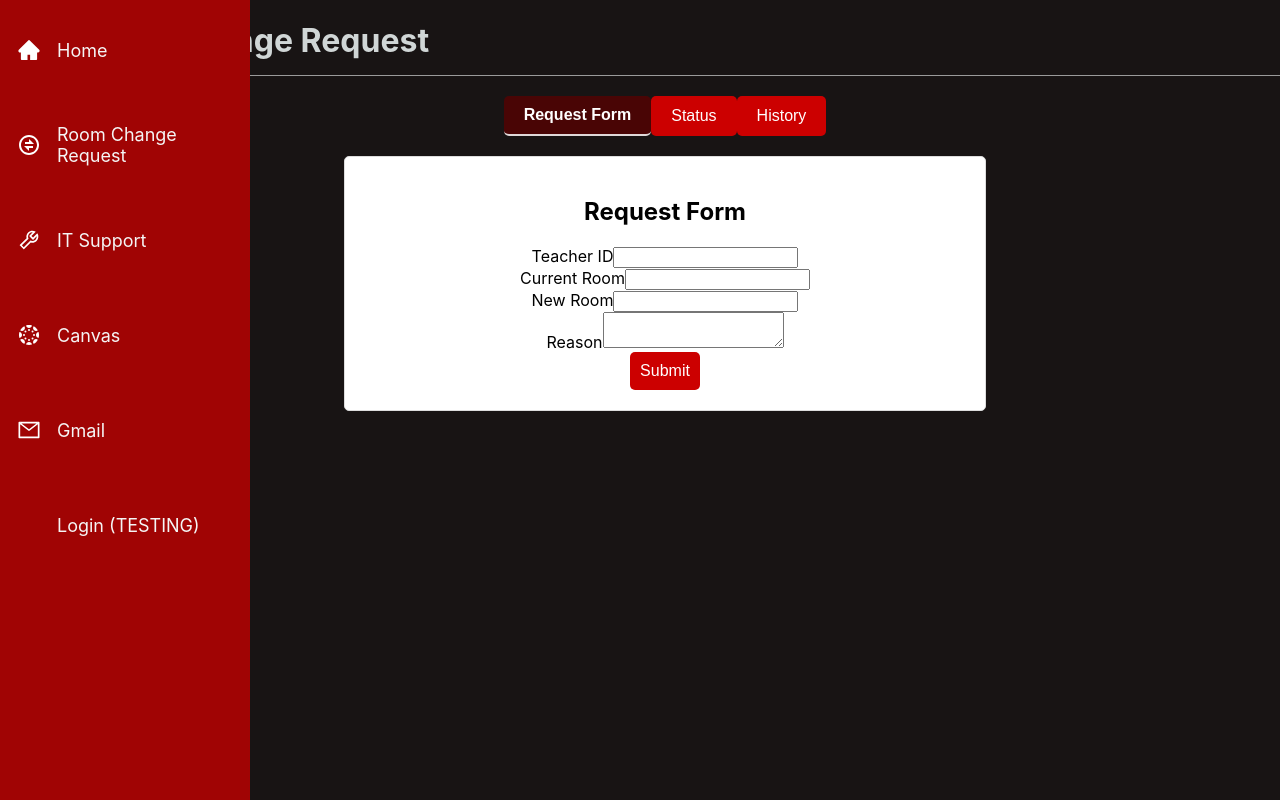
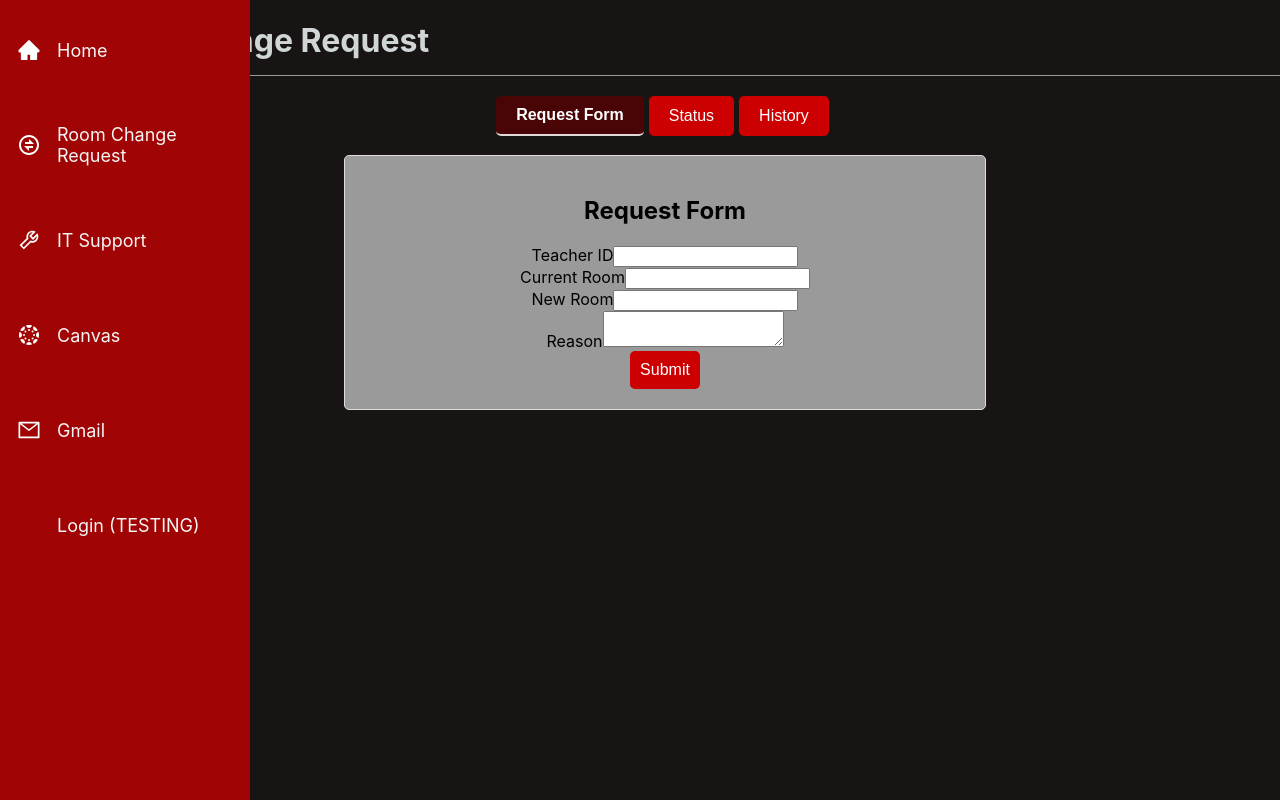
Before and after one commit to zepion1/SWE2, a React (Create React App) app: page /room-changes in a window 1280 px wide. Built offline with nearby package versions, Linux system fonts and the light colour scheme.

Commit message:
Updated RoomChange CSS
Made the tabs look much better

```diff
--- a/src/App.css
+++ b/src/App.css
@@ -322,7 +322,9 @@ button:hover {
   border: none;
   background-color: #cc0000;
   font-size: 16px;
-  transition: background 0.3s;
+  transition: background 0.3s, color 0.3s;
+  margin-right: 5px;
+  color: white;
 }
 
 .tab:hover {
@@ -333,21 +335,21 @@ button:hover {
   background-color: #5b0000bc;
   color: white;
   font-weight: bold;
-  border: 2px solid #dfd8d8;
-  border-top: 0px;
-  border-left: 0px;
-  border-right: 0px;
+  border-bottom: 2px solid #dfd8d8;
 }
 
 .tab-content {
   text-align: center;
   padding: 20px;
   border: 1px solid #ddd;
-  background-color: white;
+  background-color: #9a9a9a;
   border-radius: 5px;
   max-width: 600px;
   margin: 0 auto;
+  margin-top: -1px;
 }
+
+
 
 /* ================================================================= */
 /* IT support CSS */
```
